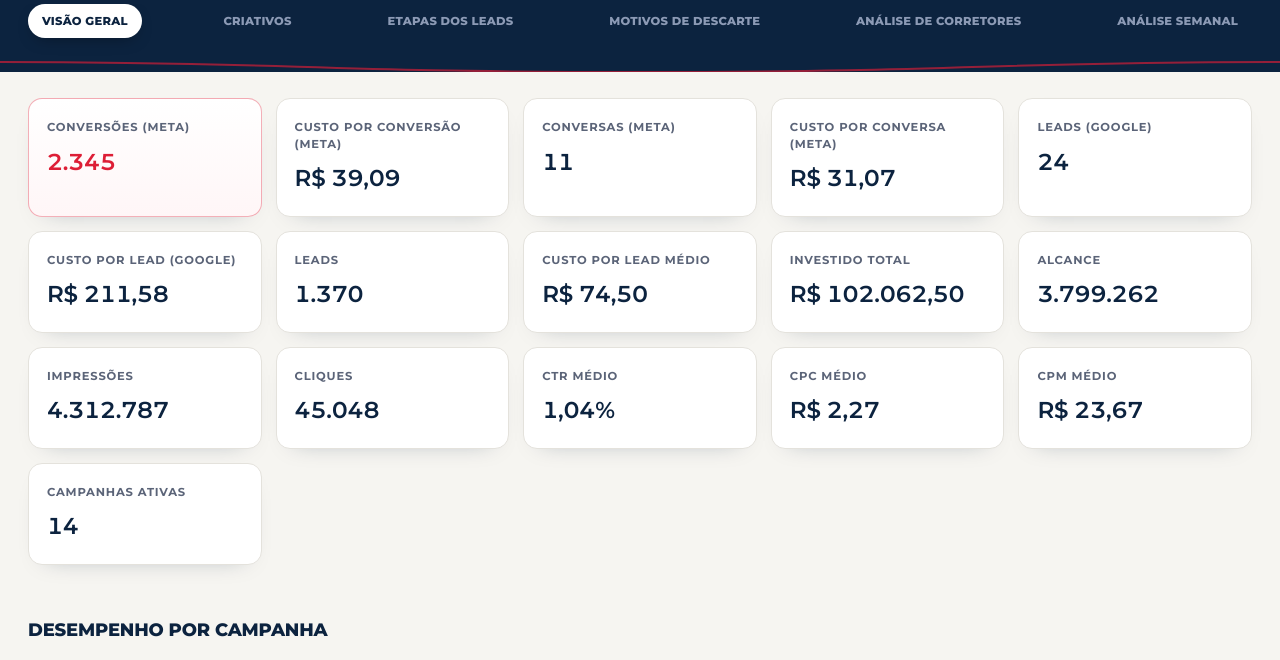
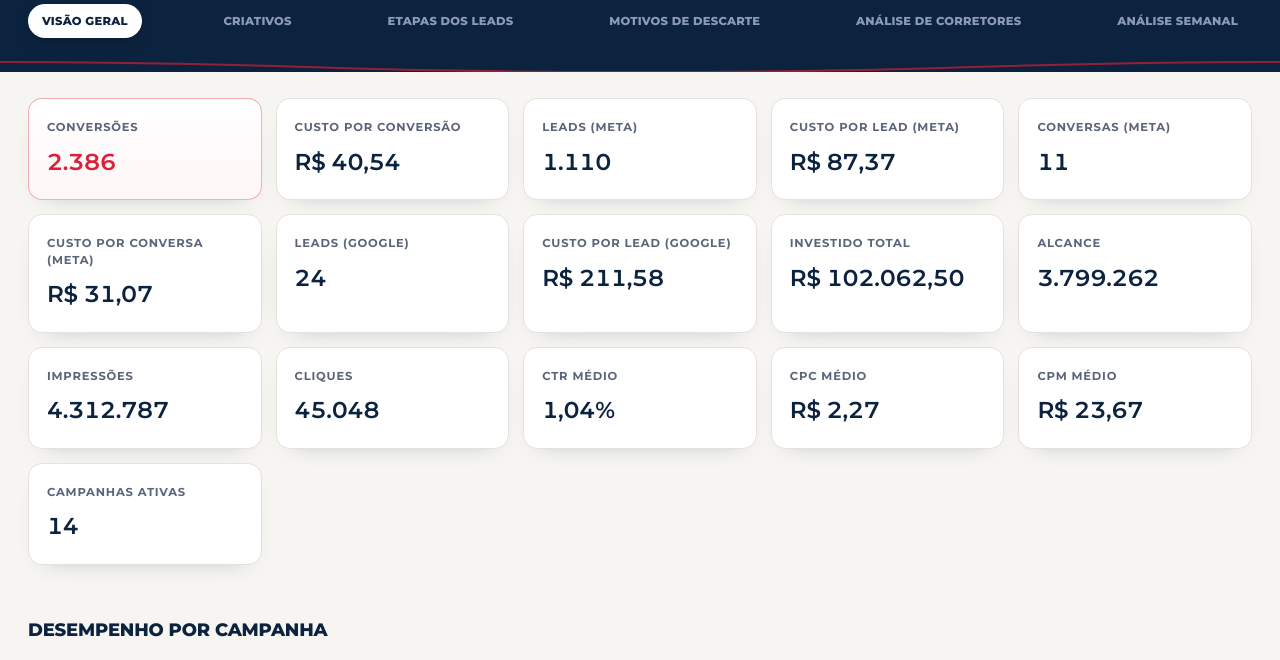
Before and after one commit to fader464/sousaandrade-dashboard, a plain HTML site: page index.html in a window 1280 px wide. Shown: the part 128-788 px from the top of the page. Drawn offline with Linux system fonts and the light colour scheme.

Commit message:
Update index.html

```diff
--- a/index.html
+++ b/index.html
@@ -1048,6 +1048,12 @@ function computeTotal(products){
 
 // ---------- render KPIs ----------
 // ---------- conversões (leads de formulário, Meta) e conversas (campanha Remanescentes no WhatsApp) ----------
+function metaLeadsRange(fromIdx, toIdx){            // leads do CRM com origem campanha do Meta Ads
+  let n = 0;
+  FUNNEL_PRODUCTS.forEach(p=>{ const q = QUAL_DAILY[p] && QUAL_DAILY[p]['Meta Ads']; if(!q) return; for(let i=fromIdx; i<=toIdx; i++){ const v = q[i]; if(v) n += v[0] + v[1] + v[2]; } });
+  return n;
+}
+
 function convTotals(fromIdx, toIdx){
   let convSpend = 0, conv = 0, wppSpend = 0, wppConv = 0, wppClicks = 0, wppImpr = 0, gSpend = 0, gConv = 0, gLeads = 0;
   PRODUCT_ORDER.forEach(p=>{ const a = CONV_PROD[p]; if(!a) return; for(let i=fromIdx; i<=toIdx; i++){ const d = a[i]; if(d){ convSpend += d[0]; conv += d[1]; } } });
@@ -1067,13 +1073,16 @@ function renderKPIs(total){
   const cplAll = total.leads? total.spend/total.leads : 0;
 
   const gOn = cv.gSpend>0 && cv.gLeads>0, cOn = cv.wppConv>0;
+  const convAll = cv.conv + (cv.gSpend>0? cv.gConv : 0), convSpendAll = cv.convSpend + cv.gSpend;
+  const metaLeads = metaLeadsRange(rg[0], rg[1]), metaSpend = total.spend - cv.gSpend;
   const kpis = [
-    {lbl:'Conversões (Meta)', val:fmtInt(cv.conv), accent:true},
-    {lbl:'Custo por conversão (Meta)', val:cv.conv? fmtBRL(cv.convSpend/cv.conv):'—'},
+    {lbl:'Conversões', val:fmtInt(convAll), accent:true},
+    {lbl:'Custo por conversão', val:convAll? fmtBRL(convSpendAll/convAll):'—'},
+    {lbl:'Leads (Meta)', val:fmtInt(metaLeads)},
+    {lbl:'Custo por lead (Meta)', val:metaLeads? fmtBRL(metaSpend/metaLeads):'—'},
   ];
   if(cOn) kpis.push({lbl:'Conversas (Meta)', val:fmtInt(cv.wppConv)}, {lbl:'Custo por conversa (Meta)', val:fmtBRL(cv.wppSpend/cv.wppConv)});
   if(gOn) kpis.push({lbl:'Leads (Google)', val:fmtInt(cv.gLeads)}, {lbl:'Custo por lead (Google)', val:cv.gLeads? fmtBRL(cv.gSpend/cv.gLeads):'—'});
-  kpis.push({lbl:'Leads', val:fmtInt(total.leads)}, {lbl:'Custo por lead médio', val:total.leads? fmtBRL(cplAll):'—'});
   kpis.push(
     {lbl:'Investido total', val:fmtBRL(total.spend)},
     {lbl:'Alcance'+suf, val:fmtInt(total.reach)},
```
